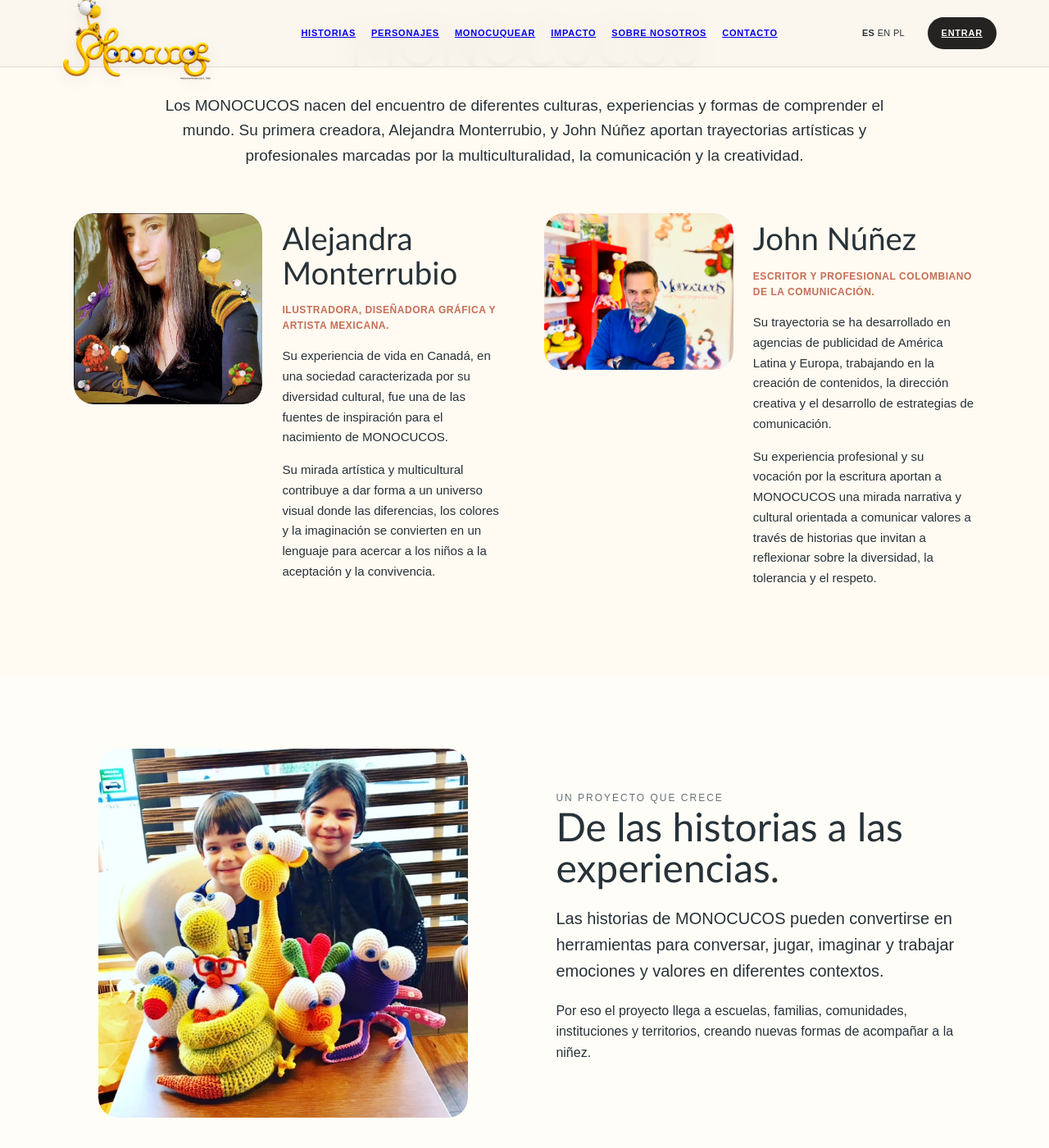
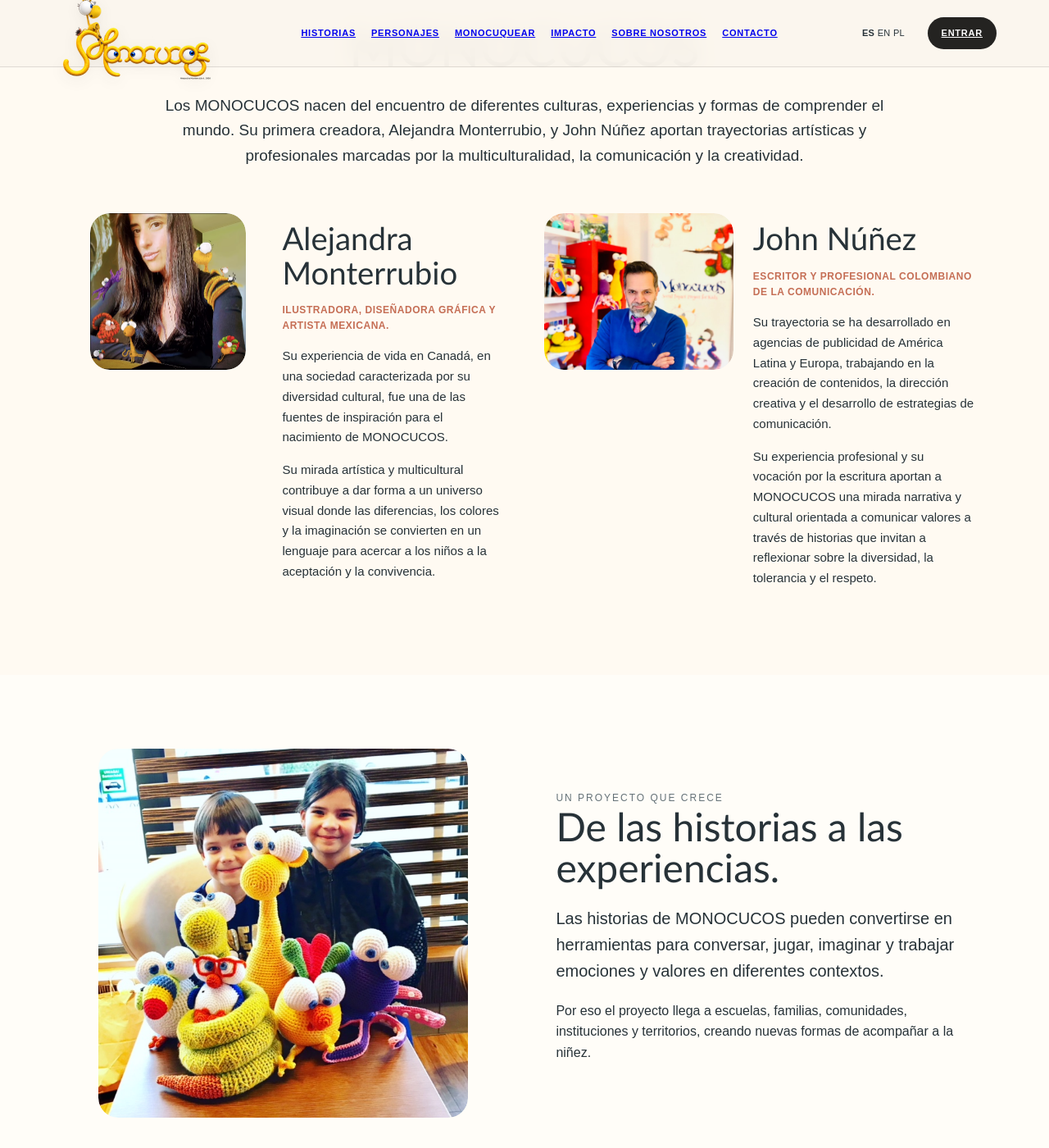
Before and after one commit to MonocucosTM/Monocucos, a Jekyll site: the page built from sobre-nosotros.html, in a window 1280 px wide and 1400 px high, scrolled down 2134 px. Shown: the whole window at 82% size. Built offline with Jekyll 4.4.1, drawn with Linux system fonts in a browser that asks for light colours.

Commit message:
Equilibrar alturas visuales de retratos sin recortar ni deformar

```diff
--- a/sobre-nosotros.html
+++ b/sobre-nosotros.html
@@ -165,7 +165,7 @@ header nav a:hover{
 .creators-grid{display:grid;grid-template-columns:repeat(2,minmax(0,1fr));gap:48px}
 .creator-profile{display:grid;grid-template-columns:minmax(140px,.85fr) minmax(0,1fr);gap:24px;align-items:start}
 .creator-photo{aspect-ratio:3/4;border-radius:24px;background:#e8dfd3;overflow:hidden;display:flex;align-items:center;justify-content:center;text-align:center;color:#756d65;font-size:13px;padding:20px}
-.creator-photo img{width:100%;height:100%;object-fit:contain;display:block}.creator-photo:has(img){aspect-ratio:auto;min-height:0;padding:0;background:transparent}.creator-photo:has(img) img{width:100%;height:auto;object-fit:contain;border-radius:24px}
+.creator-photo img{width:100%;height:100%;object-fit:contain;display:block}.creator-photo:has(img){aspect-ratio:auto;min-height:0;padding:0;background:transparent}.creator-photo:has(img) img{width:100%;height:auto;object-fit:contain;border-radius:24px}.creator-profile:first-child .creator-photo:has(img){width:82%;justify-self:center}.creator-profile:nth-child(2) .creator-photo:has(img){width:100%;justify-self:center}
 .creator-profile h3{font-family:Optima,"Optima Nova",Georgia,serif;font-size:clamp(30px,3vw,44px);font-weight:400;line-height:1.08;margin:10px 0 16px}
 .creator-role{color:#c56e55;font-weight:700;font-size:12px;letter-spacing:.045em;text-transform:uppercase}
 .creator-profile p{font-size:15px;line-height:1.65}
```
